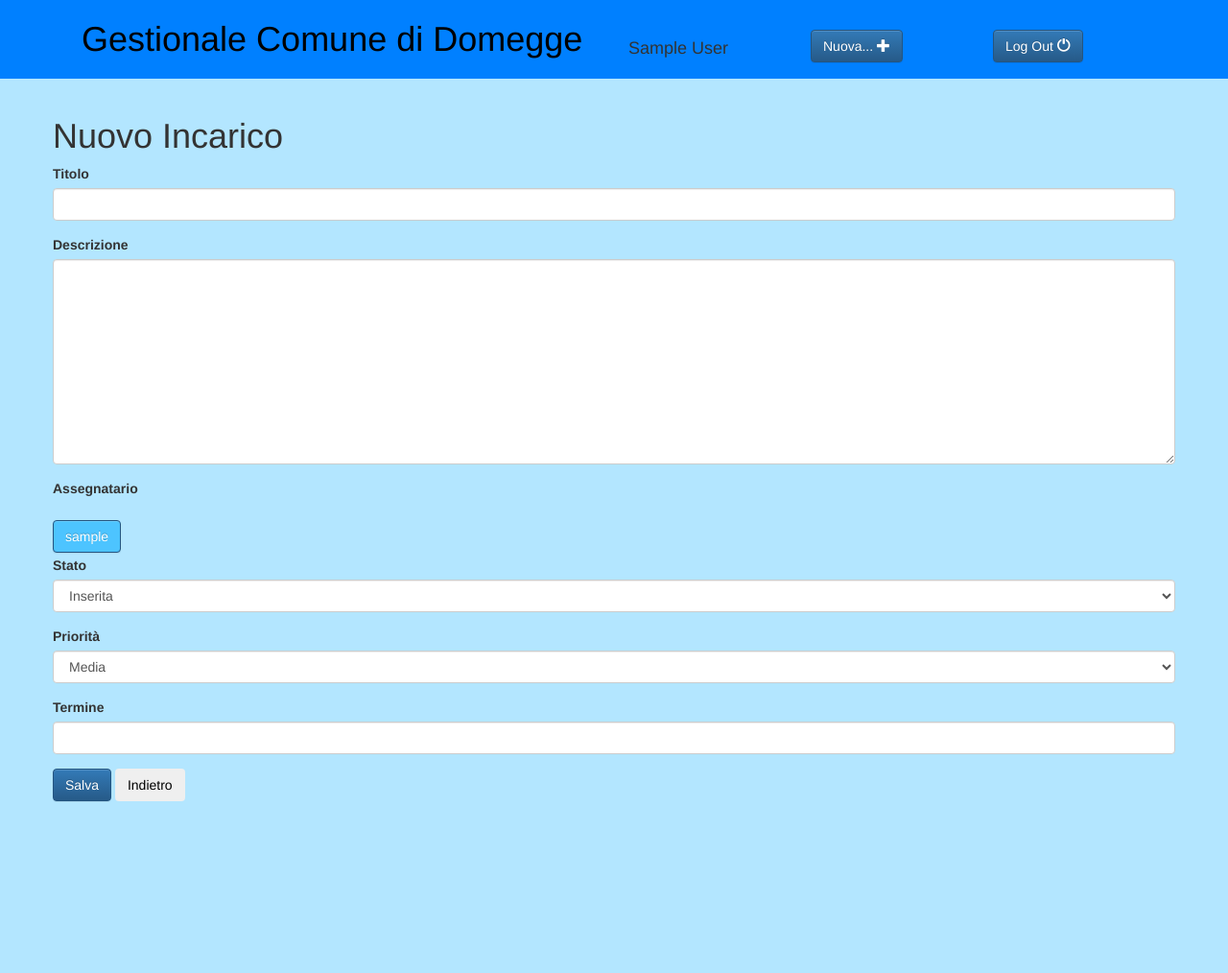
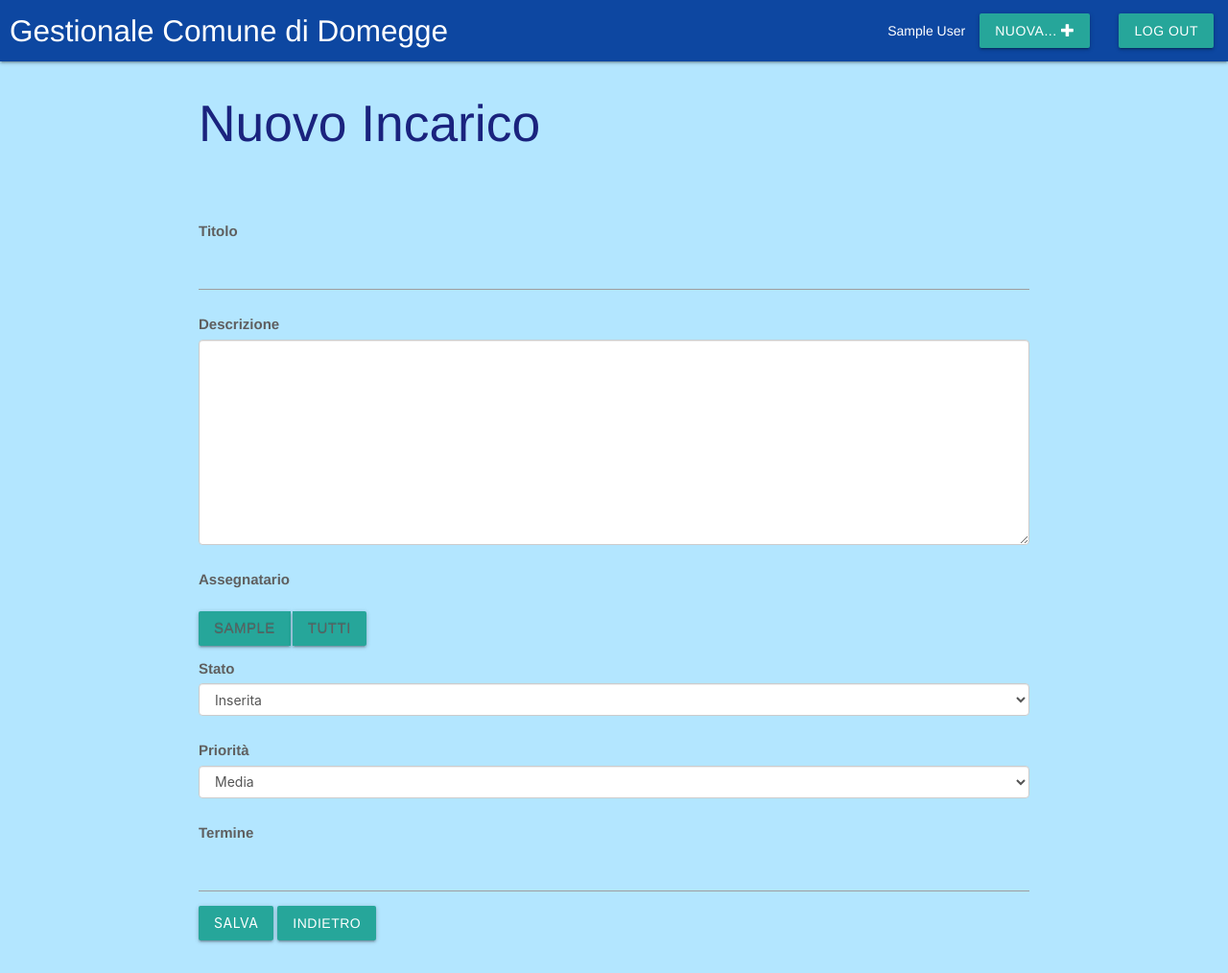
Before and after one commit to Barna1992/gestionale_comune, a Django app: page /issue/new/ in a window 1280 px wide. Shown: the whole page at 96% size. Before the commit the page ends 836 px from the top, so only its background shows below. Run offline with Django 3.2, Linux system fonts and the light colour scheme; the visitor is signed in with stand-in values (Sample User, id 1); data comes from the database, SQL or seed files in the repository; some libraries are stand-ins or nearby versions.

Commit message:
modifica al layout

```diff
--- a/gestione_comune/settings.py
+++ b/gestione_comune/settings.py
@@ -25,7 +25,7 @@ SECRET_KEY = '@3k)a9l)7ylt@jggktg4i3_uz%4!07-2%_(+pg6)6kwq^s9un7'
 # SECURITY WARNING: don't run with debug turned on in production!
 DEBUG = True
 
-ALLOWED_HOSTS = []
+ALLOWED_HOSTS = ['*']
 
 
 # Application definition
@@ -116,6 +116,7 @@ USE_L10N = True
 
 USE_TZ = True
 
+DATE_INPUT_FORMATS = ['%d/%m/%Y']
 
 # Static files (CSS, JavaScript, Images)
 # https://docs.djangoproject.com/en/1.11/howto/static-files/
--- a/issue/forms.py
+++ b/issue/forms.py
@@ -1,10 +1,9 @@
 from django import forms
-
+from gestione_comune import settings
 from .models import Issue
 from django.contrib.auth.models import User
 
 class IssueForm(forms.ModelForm):
-
     class Meta:
         model = Issue
         fields = ('title', 'description', 'assignee', 'state', 'priority', 'expired_date')
@@ -17,15 +16,22 @@ class IssueForm(forms.ModelForm):
         self.fields['state'].label = "Stato"
         self.fields['priority'].label = "Priorità"
         self.fields['expired_date'].label = "Termine"
+        self.fields['expired_date'].input_formats = settings.DATE_INPUT_FORMATS
         self.fields['expired_date'].widget.attrs.update({'class': 'datepicker'})
+        assignee = [i for i in self.fields['assignee'].choices]
+        assignee.append((1000, 'Tutti'))
         self.fields['assignee'] = forms.MultipleChoiceField(
-            choices=self.fields['assignee'].choices,
+            choices=assignee,
             widget=forms.CheckboxSelectMultiple,
             label=("Assegnatario")
         )
 
     def clean(self):
         cleaned_data = super().clean()
+        print(cleaned_data)
         user_id = [i for i in cleaned_data['assignee']]
-        cleaned_data['assignee'] = [User.objects.get(id=i) for i in user_id]
+        if '1000' in user_id:
+            cleaned_data['assignee'] = User.objects.all()
+        else:
+            cleaned_data['assignee'] = [User.objects.get(id=i) for i in user_id]
         return cleaned_data
--- a/issue/static/issue/css/issue.css
+++ b/issue/static/issue/css/issue.css
@@ -18,8 +18,17 @@ body {
     color: #7d7d7d;
 }
 
+tr.issue-resolved{
+    color: #7d7d7d;
+    background-color: #ECECEC;
+}
+
 .issue-resolved{
     color: #7d7d7d;
+}
+
+tr.issue-resolved:hover {
+    background-color: #ECECEC !important;
 }
 
 .home-center {
@@ -38,8 +47,9 @@ body {
 }
 
 .issue_block {
-    padding: 20px;
-    background-color: #CCE6FF;
+  padding: 20px !important;
+  background-color: #CCE6FF;
+  border-radius: 15px;
 }
 
 .btn:hover {
@@ -69,12 +79,44 @@ body {
 
 .button-checkbox {
     margin: 3px;
-    background-color:#4dc4ff;
     background-image:none;
 }
 
 .button-checkbox-checked {
     margin: 3px;
-    background-color:#0078b3;
+    background-color:#1a237e !important;
     background-image:none;
 }
+
+
+/* .container {
+  margin: 0 auto;
+  max-width: 1280px;
+  width: 90% !important;
+} */
+
+h1, h2 {
+  color: #1a237e;
+}
+
+.login-mask {
+  background: #e3f2fd;
+  padding: 20px;
+  border-radius: 20px;
+}
+/* @media only screen and (min-width: 601px) {
+  .container {
+    width: 85% !important;
+  }
+}
+@media only screen and (min-width: 993px) {
+  .container {
+    width: 70% !important;
+  }
+} */
+
+label {
+  font-size: 1rem !important;
+  color: #5F5F5F !important;
+  margin-top: 10px;
+}
--- a/issue/static/issue/js/index.js
+++ b/issue/static/issue/js/index.js
@@ -1,14 +1,12 @@
-$(function() {
-    $('#id_expired_date').addClass('datepicker')
+$(document).ready( function() {
+  $('#id_expired_date').addClass('datepicker');
   $( ".datepicker" ).datepicker({
     changeMonth: true,
     changeYear: true,
-      yearRange: "1900:2012",
+    format: 'dd/mm/yyyy'
     // You can put more options here.
 
   });
-});
-
   $('input[type=checkbox]').click( (i) => {
       if ( $(i.currentTarget).prop('checked') ) {
           $(i.currentTarget).parent().removeClass('button-checkbox').addClass('button-checkbox-checked');
@@ -17,3 +15,4 @@ $('input[type=checkbox]').click( (i) => {
           $(i.currentTarget).parent().removeClass('button-checkbox-checked').addClass('button-checkbox');
       }
   })
+});
--- a/issue/templates/issue/base.html
+++ b/issue/templates/issue/base.html
@@ -10,34 +10,37 @@
 		<script src="http://code.jquery.com/jquery-1.8.2.js"></script>
 		<script src="http://code.jquery.com/ui/1.9.1/jquery-ui.js"></script>
 		<script src='https://kit.fontawesome.com/a076d05399.js'></script>
+    <!-- Compiled and minified CSS -->
     <link rel="stylesheet" href="http://code.jquery.com/ui/1.9.2/themes/base/jquery-ui.css" />
+    <link rel="stylesheet" href="https://cdnjs.cloudflare.com/ajax/libs/materialize/1.0.0/css/materialize.min.css">
+
+    <!-- Compiled and minified JavaScript -->
+    <script src="https://cdnjs.cloudflare.com/ajax/libs/materialize/1.0.0/js/materialize.min.js"></script>
+    <script src="{% static 'issue/js/index.js' %}"></script>
+
+    {% block script %}
+    {% endblock %}
+
 </head>
 	<body>
 	{% if not index %}
-		<nav class="navbar custom-navbar">
-			<div class="container">
-				<div style="width:100%">
-					<div class="col-sm-6">
-						<h1><a href="/issue/">Gestionale Comune di Domegge</a></h1>
-					</div>
-					<div class="col-sm-2">
-						<h4 style="margin-top: 40px;">{{ user.first_name }} {{ user.last_name }}</h4>
-					</div>
-					<div class="col-sm-2">
+    <nav>
+      <div class="nav-wrapper  blue darken-4">
+        <a href="/issue/" class="brand-logo" style="padding-left: 10px;">Gestionale Comune di Domegge</a>
+        <ul class="right hide-on-med-and-down">
+          <li>{{ user.first_name }} {{ user.last_name }}</li>
           {% if user.is_superuser %}
-						<a class="btn btn-primary" role="button" href="{% url 'create-issue' %}" style="margin-top: 30px;">Nuova... <span class="glyphicon glyphicon-plus"> </span></a>
+          <li><a class="waves-effect waves-light btn" href="{% url 'create-issue' %}">Nuova... <span class="glyphicon glyphicon-plus"></a></li>
           {% endif %}
-					</div>
-					<div class="col-sm-2">
           {% if user.is_authenticated %}
-						<a class="btn btn-primary" role="button" href="{% url 'registration:logout' %}" style="margin-top: 30px;">Log Out <span class="glyphicon glyphicon-off"></span></a>
+          <li><a class=" waves-effect waves-light btn" role="button" href="{% url 'registration:logout' %}">Log Out </a></li>
           {% else %}
-						<a class="btn btn-primary" role="button" href="{% url 'registration:login' %}" style="margin-top: 30px;">Log In <span class="glyphicon glyphicon-play"></span></a>
+          <li><a class="waves-effect waves-light btn" href="{% url 'registration:login' %}">Log in</a></li>
           {% endif %}
-					</div>
-				</div>
+        </ul>
       </div>
   </nav>
+
 		{% endif %}
 		<div class="container">
 			<div class="content">
--- a/issue/templates/issue/index.html
+++ b/issue/templates/issue/index.html
@@ -4,7 +4,7 @@
 {% block content %}
 <h1 style="text-align:center">Benvenuto nel gesionale del comune di Domegge!</h1>
 <div class="row home-center">
-    <img src="{% static "issue/img/logo.png" %}" alt="Logo Comune">
+    <a href="{% url 'base' %}"><img src="{% static "issue/img/logo.png" %}" alt="Logo Comune"></a>
 </div>
 <div class="row home-center">
     <a href="{% url 'base' %}"><p>Entra</p></a>
--- a/issue/templates/issue/issue_create.html
+++ b/issue/templates/issue/issue_create.html
@@ -2,13 +2,16 @@
 {% load issue_tag %}
 {% load static %}
 
+{% block script %}
+{% endblock %}
+
 {% block content %}
     {% if create_issue%}
     <div class="row">
-        <h1>Nuovo Incarico</h1>
+        <h2>Nuovo Incarico</h2>
     </div>
     {% endif %}
-    <div class="row">
+    <div class="row" style='margin-top: 40px;'>
         <form method="POST" action="">
             {% csrf_token %}
             {% for field in form %}
@@ -30,14 +33,9 @@
             </div>
             {% endif %}
             {% endfor %}
-            <button type="submit" class="save btn btn-primary">Salva</button>
-            <button class="btn btn-secondary" ><a href="{% url 'base' %}">Indietro</a></button>
+            <button type="submit" class="save btn">Salva</button>
+            <a href="{% url 'base' %}" class="waves-effect waves-light btn">Indietro</a>
         </form>
     </div>
-		<script>
-			$(function () {
-				$('#id_expired_date').datepicker();
-			});
-		</script>
-        <script src="{% static 'issue/js/index.js' %}"></script>
+
 {% endblock %}
--- a/registration/templates/registration/logged_out.html
+++ b/registration/templates/registration/logged_out.html
@@ -2,8 +2,8 @@
 {% block content %}
   <div class="container">
       <div class="row justify-content-center align-items-center" style="height:80vh;">
-          <div class="col-auto border p-3">
-              Ti sei disconnesso
+          <div class="center col-auto border p-3">
+              <p class="flow-text" style="margin-top:80px">Ti sei disconnesso</p>
           </div>
       </div>
   </div>
--- a/registration/templates/registration/password_change_done.html
+++ b/registration/templates/registration/password_change_done.html
@@ -2,8 +2,8 @@
 {% block content %}
   <div class="container">
       <div class="row justify-content-center align-items-center" style="height:80vh;">
-          <div class="col-auto border p-3">
-              La tua password è stata cambiata con successo
+          <div class="center col-auto border p-3">
+              <p class="flow-text" style="margin-top:80px">La tua password è stata cambiata con successo</p>
           </div>
       </div>
   </div>
--- a/registration/templates/registration/password_reset_form.html
+++ b/registration/templates/registration/password_reset_form.html
@@ -8,7 +8,8 @@
               {% endif %}<form method="post" action="{% url 'accounts:password_reset' %}">
               {% csrf_token %}
               {{ form.as_p}}
-              <input class="mt-3" type="submit" value="Submit" />
+              <button class="btn waves-effect waves-light" type="submit" name="action">Conferma
+              </button>
               <input type="hidden" name="next" value="{{ next }}" />
               </form>
           </div>
```
Also changed, not shown: issue/templates/issue/issue_confirm_delete.html (+5 -4 lines), issue/templates/issue/issue_detail.html (+10 -10 lines), issue/templates/issue/issue_list.html (+12 -3 lines), registration/templates/registration/login.html (+5 -5 lines), registration/templates/registration/password_reset_done.html (+5 -2 lines). Lines whose indentation alone changed are shown as unchanged.
